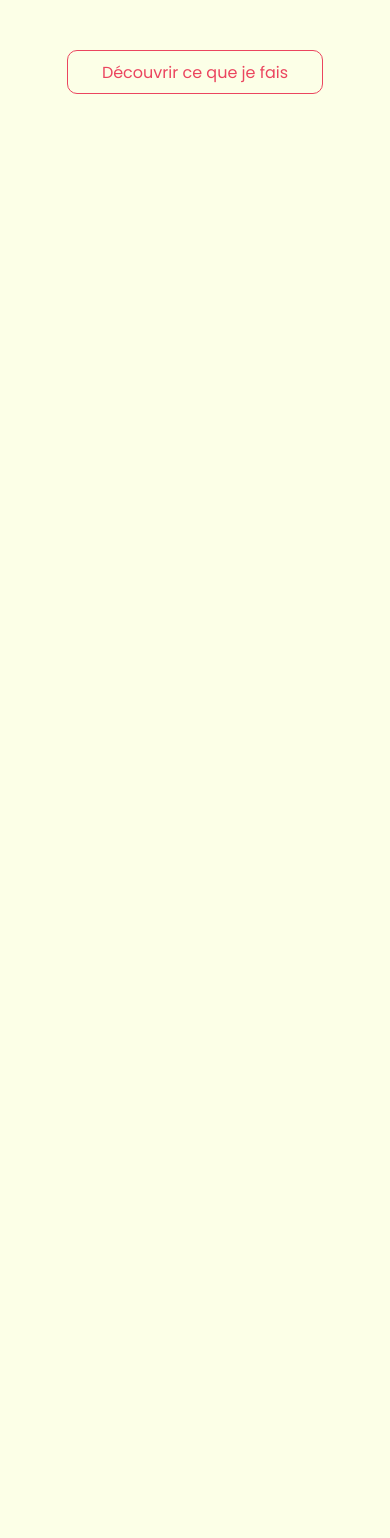
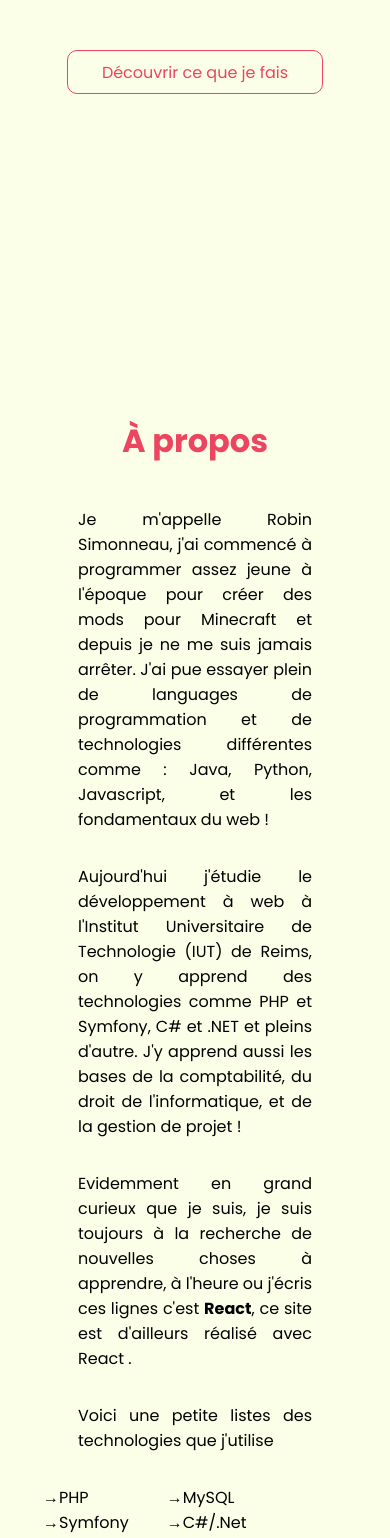
Before and after one commit to Rob1Sim/Portfolio-react, a React (Vite) app: page / in a window 390 px wide. Shown: the part 442-1980 px from the top of the page. Before the commit the page ends 844 px from the top, so only its background shows below. Built offline with nearby package versions, Linux system fonts and the light colour scheme.

Commit message:
Début de la page à propos : TODO: Corriger les fautes, Ajouter la photo

```diff
--- a/public/assets/Style/_mixins.scss
+++ b/public/assets/Style/_mixins.scss
@@ -14,3 +14,15 @@
     background-color: $a-color;
     color: $background-color;
 }
+
+@mixin section-text{
+    display: flex;
+    flex-direction: column;
+    font-family: $poppins-text;
+    align-items: flex-start;
+}
+
+@mixin h1-title{
+    color: $a-color;
+    font-size: 3em;
+}
--- a/src/Components/Content/About/About.scss
+++ b/src/Components/Content/About/About.scss
@@ -2,10 +2,8 @@
 @import "/public/assets/Style/_mixins.scss";
 
 .about{
-    display: flex;
-    flex-direction: column;
-    font-family: $poppins-text;
-    align-items: flex-start;
+    @include section-text;
+    height: 70vh;
 }
 
 .about>p{
@@ -16,8 +14,7 @@
 
 .about>h1{
     margin-bottom: 0;
-    color: $a-color;
-    font-size: 3em;
+    @include h1-title;
 }
 
 .about>h2{
--- a/src/Components/Content/Content.jsx
+++ b/src/Components/Content/Content.jsx
@@ -1,10 +1,14 @@
 import About from "./About/About";
+import Description from "./Description/Description";
 import "./Content.scss"
+
+
 function Content(){
 
     return(
         <main className="content">
             <About/>
+            <Description/>
         </main>
     )
 }
--- a/src/Components/Content/Content.scss
+++ b/src/Components/Content/Content.scss
@@ -7,4 +7,5 @@
     align-items: center;
     justify-content: center;
     padding-top: 20vh;
+
 }
--- /dev/null
+++ b/src/Components/Content/Description/Description.jsx
@@ -0,0 +1,36 @@
+import './Description.scss';
+
+function Description(){
+
+    return(
+        <section className="description">
+            <h2>À propos</h2>
+            <p>Je m'appelle Robin Simonneau, j'ai commencé à programmer assez jeune à l'époque pour créer des mods pour Minecraft et depuis je ne me suis jamais arrêter.
+                J'ai pue essayer plein de languages de programmation et de technologies différentes comme : Java, Python, Javascript, et les fondamentaux du web !
+            </p>
+            <p>
+                Aujourd'hui j'étudie le développement à web à l'Institut Universitaire de Technologie (IUT) de Reims, on y apprend des technologies comme PHP et Symfony, C# et .NET et pleins d'autre.
+                J'y apprend aussi les bases de la comptabilité, du droit de l'informatique, et de la gestion de projet !
+            </p>
+            <p>
+                Evidemment en grand curieux que je suis, je suis toujours à la recherche de nouvelles choses à apprendre, à l'heure ou j'écris ces lignes c'est <strong>React</strong>, ce site est d'ailleurs réalisé avec React .
+            </p>
+            <p>Voici une petite listes des technologies que j'utilise</p>
+            <div className="skills">
+                <ul>
+                    <li> PHP</li>
+                    <li> Symfony</li>
+                    <li> Javascript</li>
+                </ul>
+                <ul>
+                    <li> MySQL</li>
+                    <li> C#/.Net</li>
+                    <li> Et bien d'autre encore ...</li>
+                </ul>
+            </div>
+
+        </section>
+    )
+}
+
+export default Description;
--- /dev/null
+++ b/src/Components/Content/Description/Description.scss
@@ -0,0 +1,67 @@
+@import "/public/assets/Style/_variables.scss";
+@import "/public/assets/Style/_mixins.scss";
+
+.description{
+    @include section-text;
+    flex-wrap: wrap;
+    width: 60%;
+    height: 90vh;
+
+
+}
+
+.description>h2{
+    color: $a-color;
+    font-size: 2em;
+}
+
+.description>h2::after{
+    content: "";
+    width: 500px;
+    display: block;
+    position: relative;
+    top: -22px;
+    margin-left: 150px;
+    height: 1px;
+    background-color: #D0D2C0;
+
+}
+
+.description>p{
+    width: 60%;
+    flex-wrap: wrap;
+}
+
+.skills{
+    display: flex;
+}
+
+.skills>ul{
+    list-style-type: "→";
+}
+
+@media screen and (max-width:767px){
+    .description{
+       align-items: center;
+       width: 100%;
+       height: auto;
+    }
+    .description>p{
+        text-align: justify;
+    }
+    .description>h2::after{
+        display: none;
+
+    }
+}
+
+@media screen and (max-width:1023px){
+    .description{
+       align-items: center;
+       width: 100%;
+
+    }
+    .description>p{
+        text-align: justify;
+    }
+}
```
